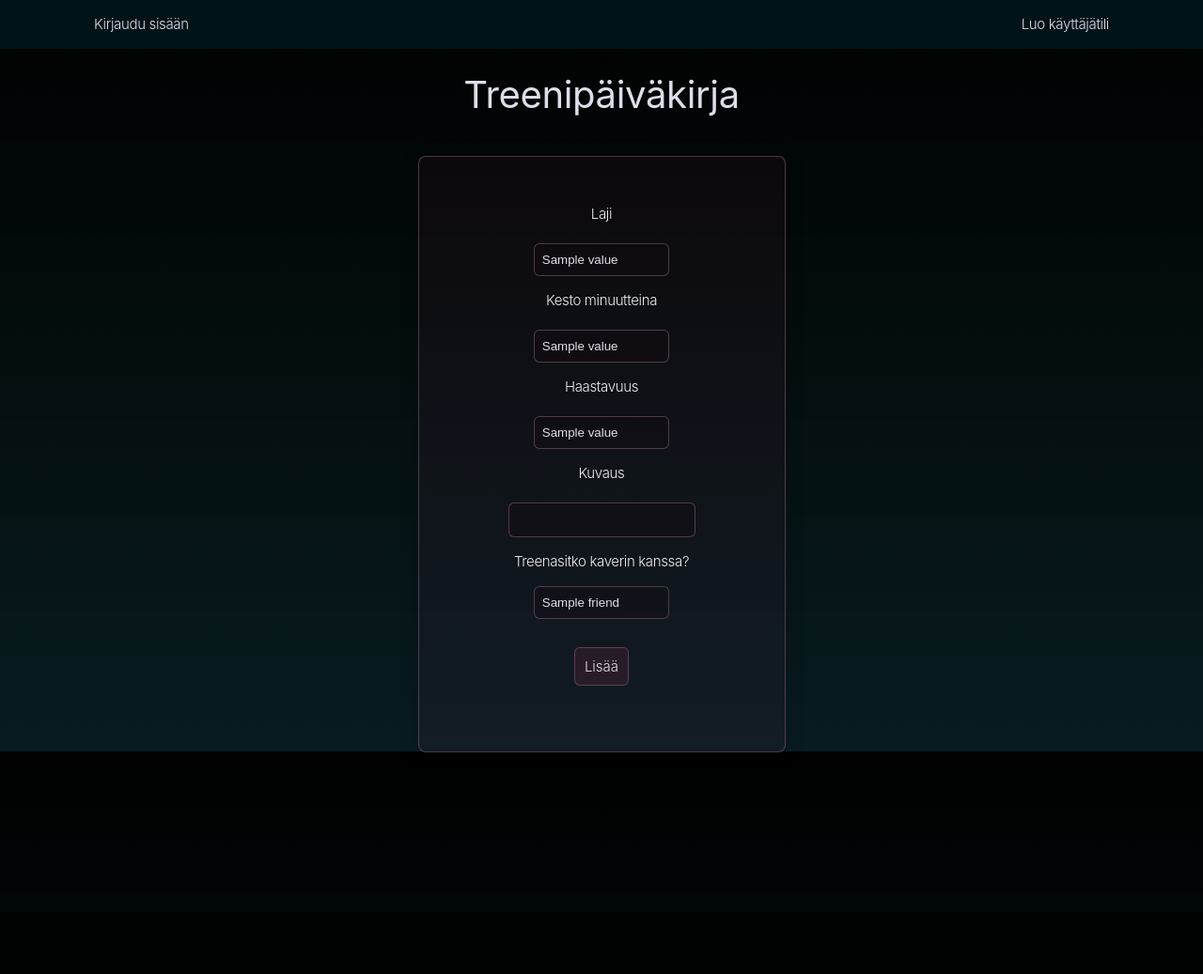
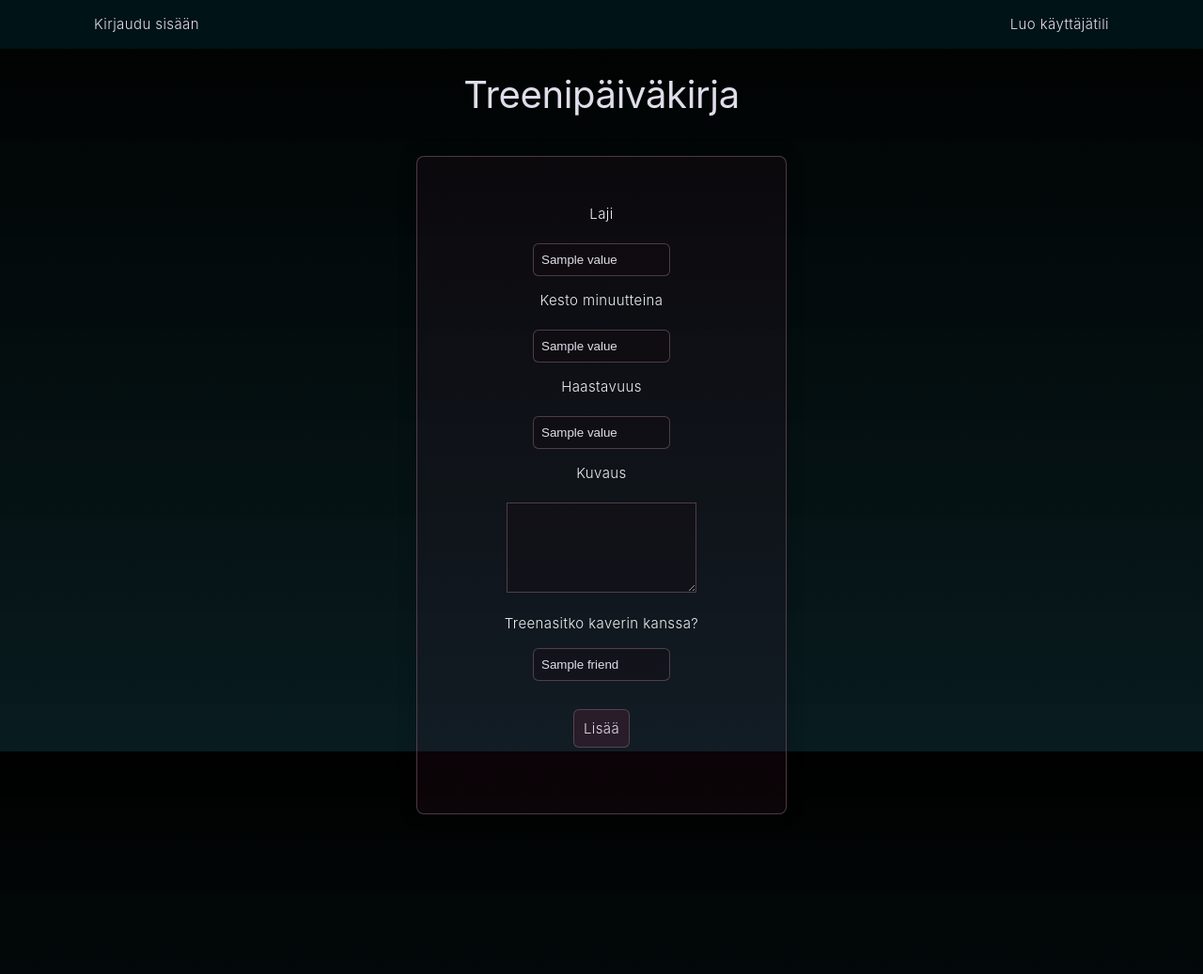
Before and after one commit to ellarasalo/Treenipaivakirja, a Flask app: template templates/new_workout.html in a window 1280 px wide. Shown: the whole page at 94% size. Before the commit the page ends 801 px from the top, so only its background shows below. Run offline with Flask 3, Linux system fonts and the light colour scheme; the template is opened without the code that fills it: most values are stand-ins (such as "Sample title", 1, 10 or a date in 2020).

Commit message:
create larger workout description fieldt

```diff
--- a/static/style.css
+++ b/static/style.css
@@ -105,6 +105,7 @@ body {
   margin-bottom: 10px;
   text-decoration: none;
   font-weight: 300;
+  letter-spacing: 0.4px;
 }
 
 .miniwhiteclass a {
@@ -222,6 +223,7 @@ select option:hover {
   font-size: 15px;
   cursor: pointer;
   font-weight: 300;
+  letter-spacing: 0.4px;
 }
 
 .nav-link:hover {
@@ -238,6 +240,7 @@ select option:hover {
   font-size: 15px;
   cursor: pointer;
   font-weight: 300;
+  letter-spacing: 0.4px;
 }
 
 .frontp-register:hover {
@@ -251,6 +254,7 @@ select option:hover {
   font-size: 12px;
   cursor: pointer;
   font-weight: 300;
+  letter-spacing: 0.4px;
 }
 
 
@@ -326,6 +330,9 @@ input:hover {
 .workout_input {
   border: 0.1px solid #7d5e6f93;
   background-color: #16080f4a;
+  max-height: 200px;
+  max-width: 500px;
+  overflow-y: auto;
 }
 
 .workout_button {
--- a/templates/new_workout.html
+++ b/templates/new_workout.html
@@ -28,7 +28,7 @@
             </select>
             <label for="description" class="miniwhiteclass custom-label">Kuvaus</label>
             <div>
-                <input type="text" name="description" id="description" class="form-group workout_input">
+                <textarea rows="5" name="description" id="description" class="form-group workout_input miniwhiteclass" maxlength="500"></textarea>
             </div>
 
            <for="friend" class="miniwhiteclass custom-label">Treenasitko kaverin kanssa?</label>
```
Also changed, not shown: 1 other file.
